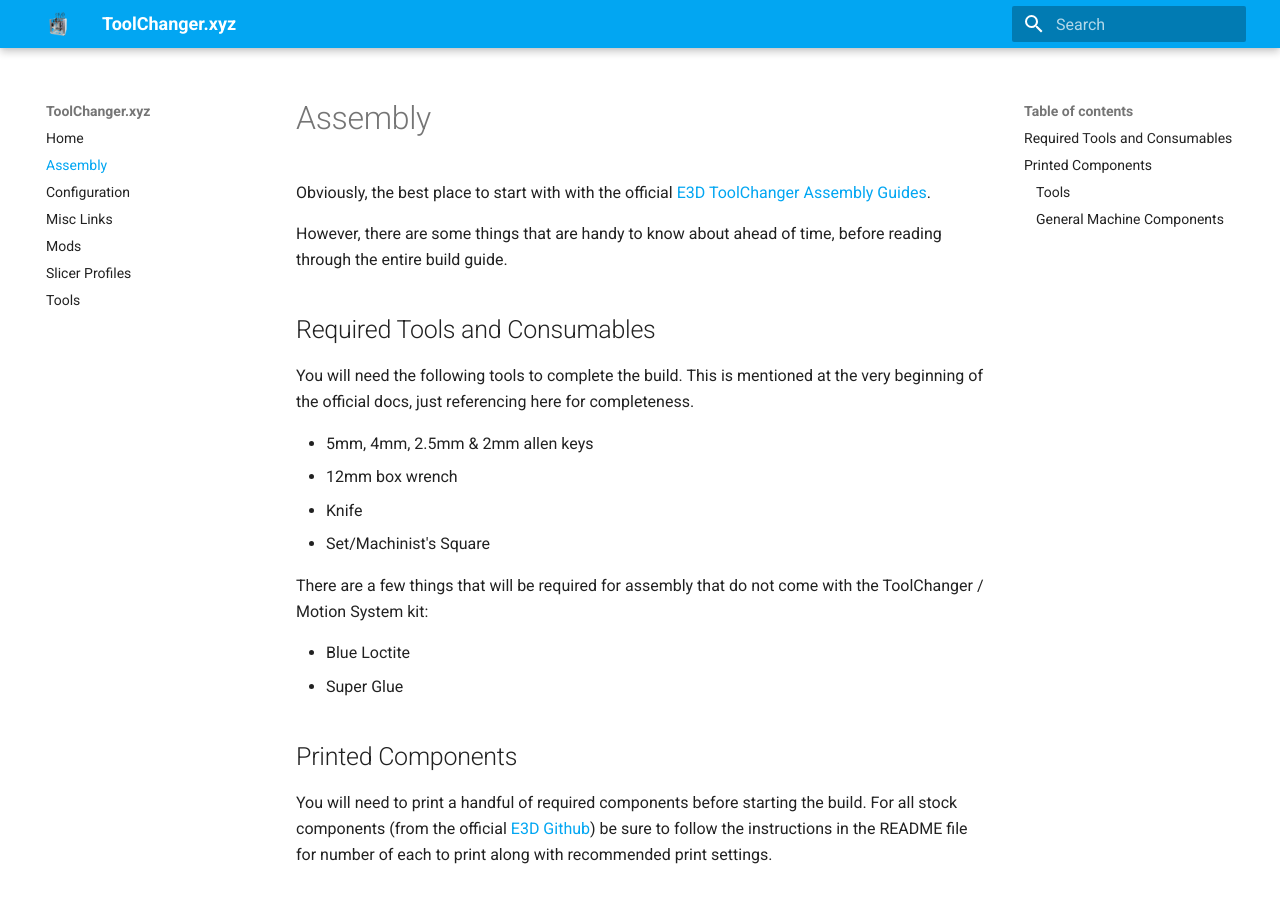
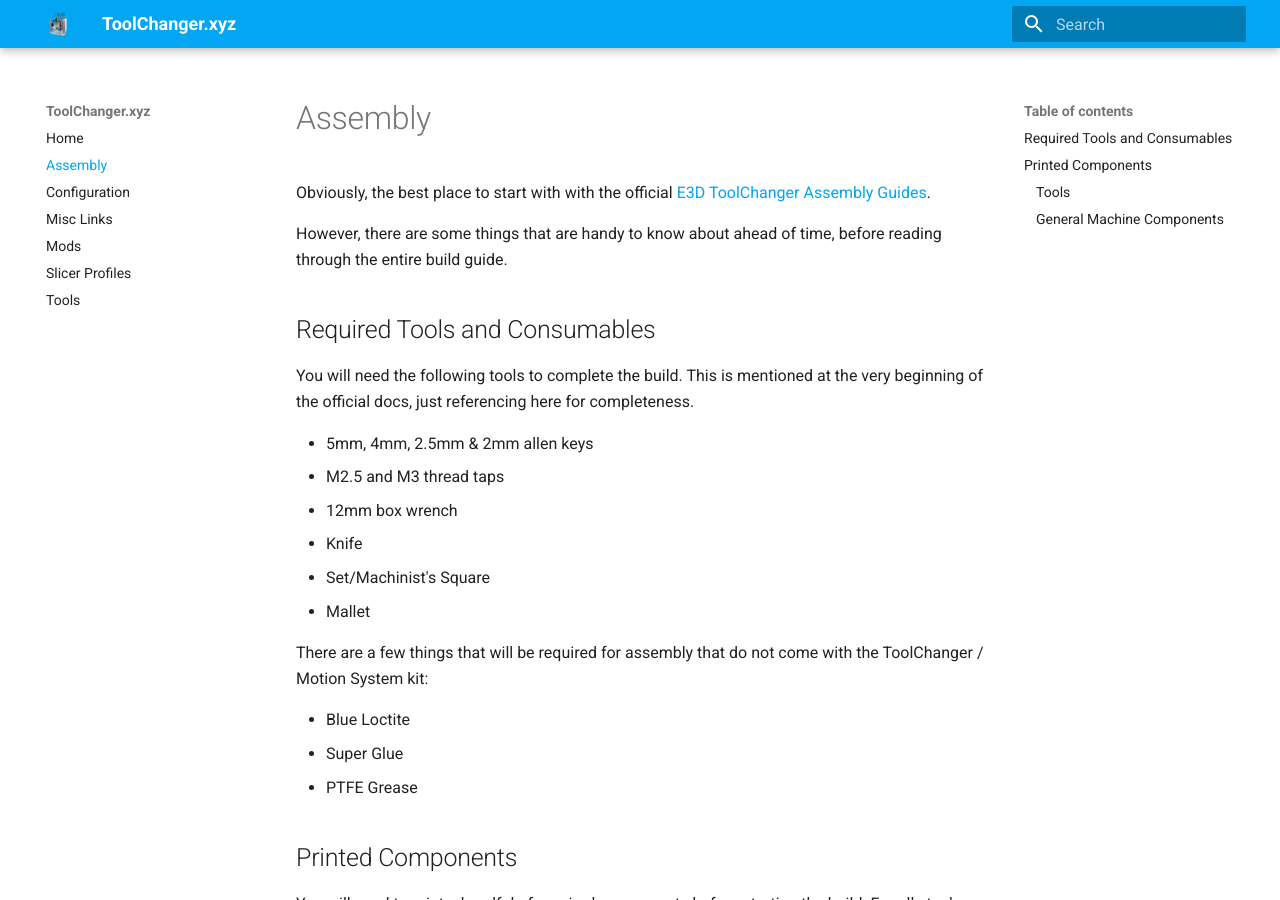
Before and after one commit to adammhaile/ToolChanger.xyz, an MkDocs documentation site: the page built from docs/Assembly.md, in a window 1280 px wide and 900 px high. Built offline with MkDocs 1.6.1 and Material for MkDocs 9.7.7, drawn with Linux system fonts in a browser that asks for light colours.

Commit message:
Add tools

```diff
--- a/docs/Assembly.md
+++ b/docs/Assembly.md
@@ -9,14 +9,18 @@
 You will need the following tools to complete the build. This is mentioned at the very beginning of the official docs, just referencing here for completeness.
 
 - 5mm, 4mm, 2.5mm & 2mm allen keys
+- M2.5 and M3 thread taps
 - 12mm box wrench
 - Knife
 - Set/Machinist's Square
+- Mallet
+
 
 There are a few things that will be required for assembly that do not come with the ToolChanger / Motion System kit:
 
 - Blue Loctite
 - Super Glue
+- PTFE Grease
 
 ## Printed Components
 
```
